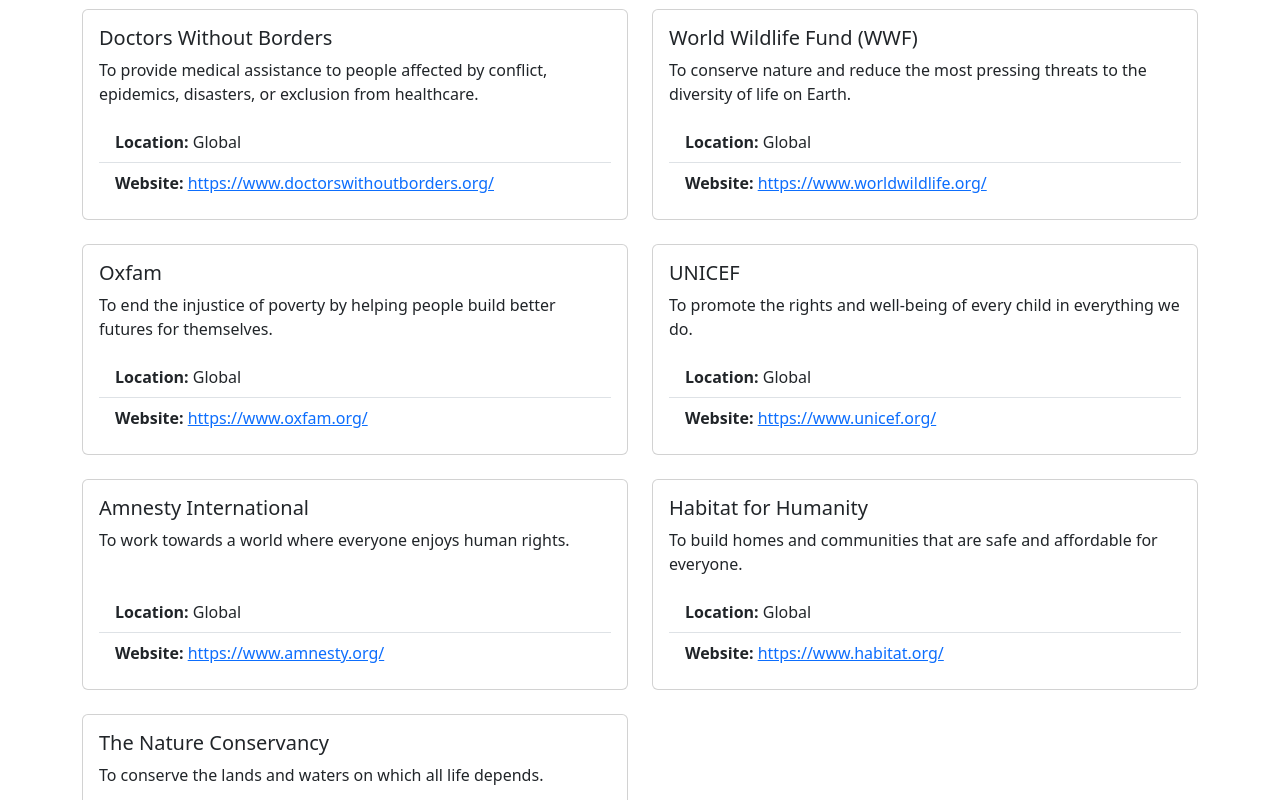
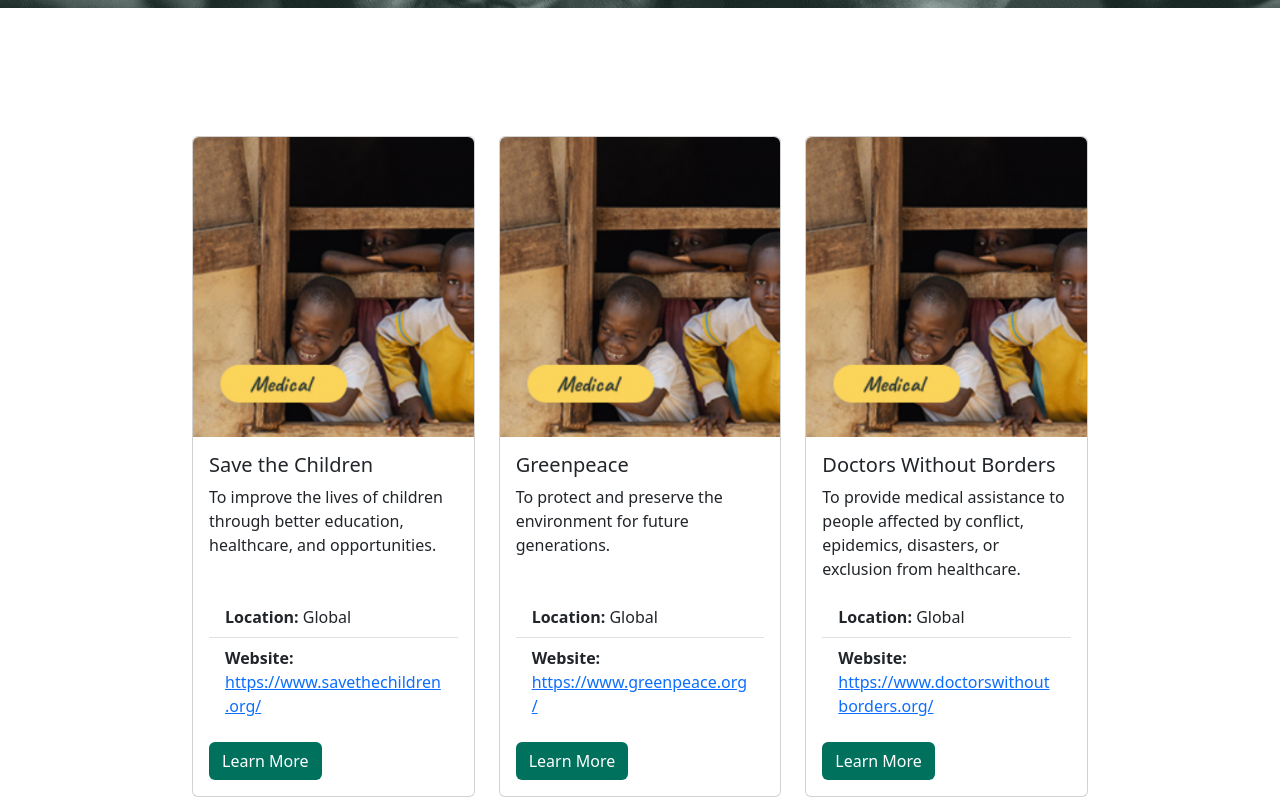
Before and after one commit to gunnishmehta/Collab4Good-frontend, a React (Vite) app: page /ngoListing in a window 1280 px wide. Shown: the part 400-1200 px from the top of the page. Built offline with nearby package versions, Linux system fonts and the light colour scheme.

Commit message:
Ngo Listing page made

```diff
--- a/src/pages/NgoListing.jsx
+++ b/src/pages/NgoListing.jsx
@@ -1,6 +1,7 @@
 import React from 'react';
 import Navbar from '../components/Navbar';
 import Footer from '../components/Footer';
+import '../styles/NgoListing.css'
 
 const NGO = () => {
   // Sample list of NGOs (replace with actual data from your backend)
@@ -73,12 +74,17 @@
   return (
     <>
       <Navbar />
-      <div className="container mt-4">
-        <h2 className="mb-4">NGOs</h2>
-        <div className="row">
-          {NGOs.map(ngo => (
-            <div className="col-md-6 mb-4" key={ngo.id}>
+      <div className="eventSection1">
+        <h3 className='eventSection1-heading'>NGOs</h3>
+      </div>{ }
+      <div className="eventContainer">
+        <div className="event-row row">
+
+        {NGOs.map(ngo => (
+            <div className="col-md-4 mb-4" key={ngo.id}>
               <div className="card h-100">
+
+              <div className='ngoListing-picture rounded-top'></div>
                 <div className="card-body d-flex flex-column">
                   <h5 className="card-title">{ngo.name}</h5>
                   <p className="card-text flex-grow-1">{ngo.mission}</p>
@@ -86,10 +92,12 @@
                     <li className="list-group-item"><strong>Location:</strong> {ngo.location}</li>
                     <li className="list-group-item"><strong>Website:</strong> <a href={ngo.website} target="_blank" rel="noopener noreferrer">{ngo.website}</a></li>
                   </ul>
+                  <a href="#" className="btn custom-btn mt-3 align-self-start">Learn More</a>
                 </div>
               </div>
             </div>
           ))}
+
         </div>
       </div>
       <Footer />
--- a/src/styles/Events.css
+++ b/src/styles/Events.css
@@ -21,7 +21,7 @@
     background-image: url(/assets/eventsPage/event1.png);
     background-size:cover;
     width: 100%;
-    height: 400px;
+    height: 300px;
 }
 
 
--- /dev/null
+++ b/src/styles/NgoListing.css
@@ -0,0 +1,11 @@
+.custom-btn{
+    background-color: #00715d;
+    color: white;
+}
+
+.ngoListing-picture{
+    background-image: url(/assets/eventsPage/event2.png);
+    background-size:cover;
+    width: 100%;
+    height: 300px;
+}
```
